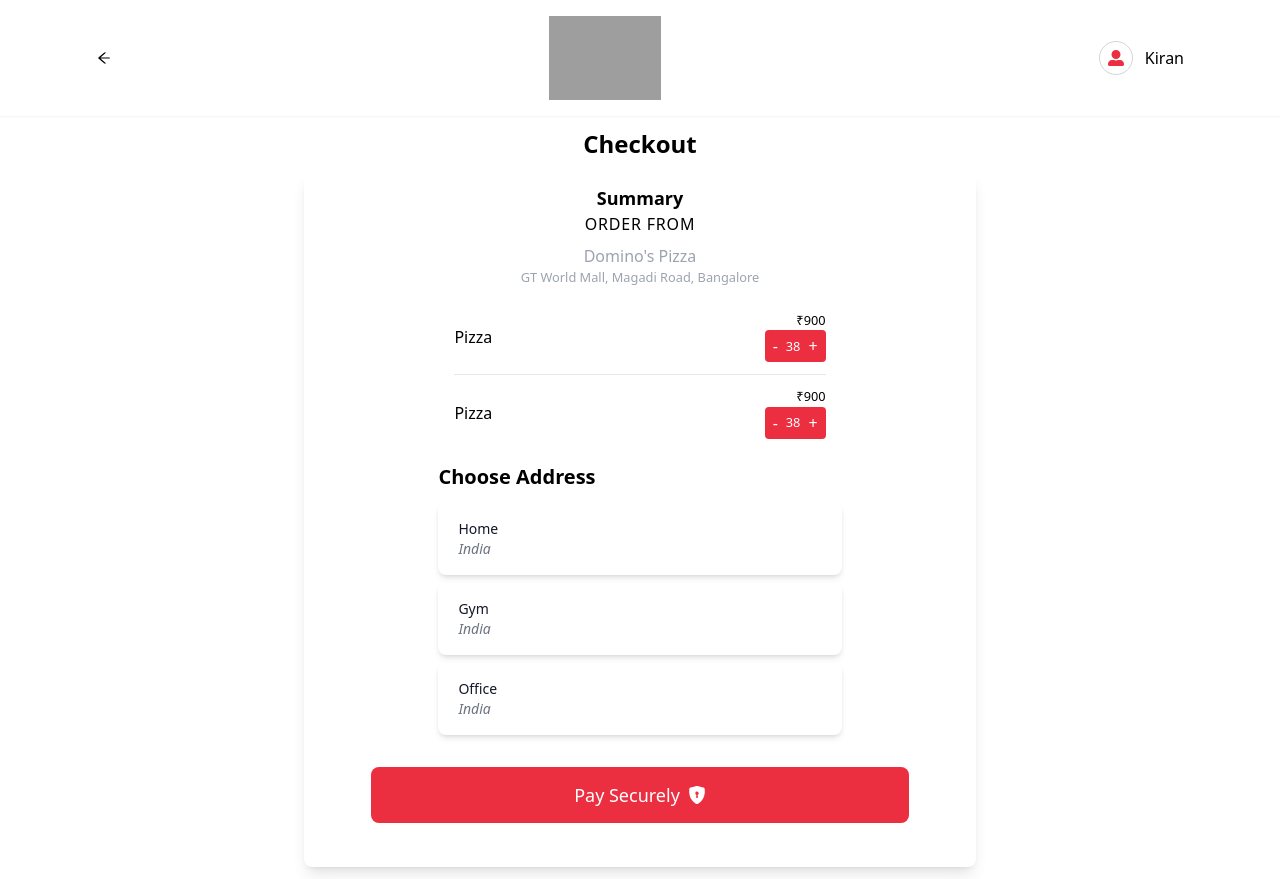
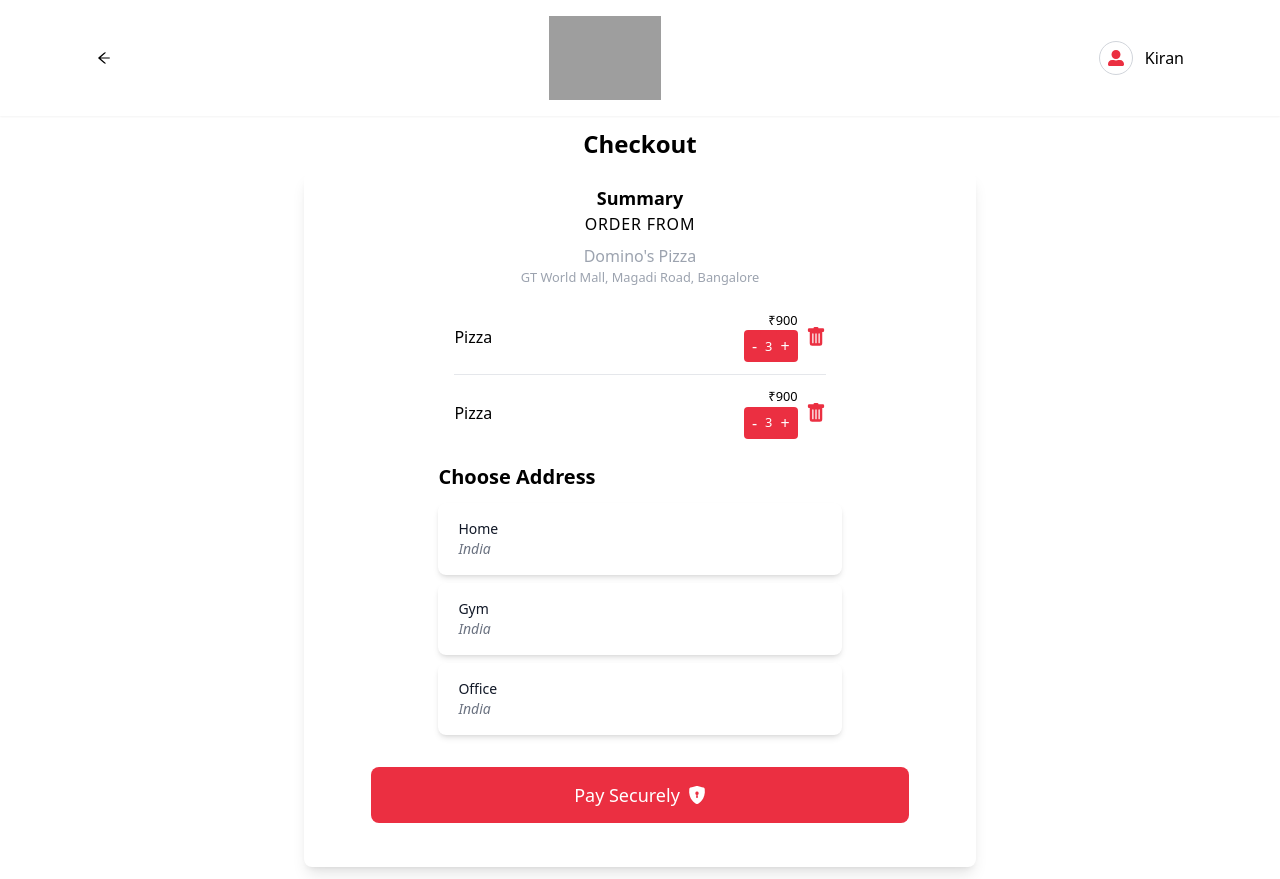
Before and after one commit to kirankuyate2157/zomato-project, a React (Create React App) app in the folder client/: page /checkout/order in a window 1280 px wide. Built offline with nearby package versions, Linux system fonts and the light colour scheme; grey boxes are pictures that could not be loaded.

Commit message:
cart reducer addition deletion done ♻✅

```diff
--- a/client/src/Components/Cart/CartContainer.jsx
+++ b/client/src/Components/Cart/CartContainer.jsx
@@ -75,6 +75,8 @@ const CartContainer = () => {
   const closeCart = () => setIsOpen(false);
   return (
     <>
+      {reduxState.length && (
+        <>
           {isOpen && (
             <div className="fixed w-full overflow-y-scroll h-48 bg-white  z-10 p-2 bottom-16  px-3">
               <div className="flex items-center justify-between md:px-20">
@@ -85,20 +87,16 @@ const CartContainer = () => {
 
               <div className="flex flex-col gap-2 md:px-20">
                 {reduxState.map((food) => (
-              <FoodItem
-                name={food.name}
-                quantity={food.quantity}
-                price={food.price}
-              />
+                  <FoodItem key={food._id} {...food} />
                 ))}
               </div>
             </div>
           )}
-      {reduxState.length && (
           <div className="fixed w-full bg-white z-10 p-2 px-3 bottom-0">
             <CartSM toggle={toggleCart} />
             <CartLg toggle={toggleCart} />
           </div>
+        </>
       )}
     </>
   );
--- a/client/src/Components/Cart/FoodItem.jsx
+++ b/client/src/Components/Cart/FoodItem.jsx
@@ -1,17 +1,49 @@
 import React from "react";
+import { BsTrashFill } from "react-icons/bs";
+import { useDispatch } from "react-redux";
 
+import {
+  DeleteCart,
+  IncQty,
+  DecQty,
+} from "../../Redux/Reducer/Cart/Cart.action";
 const FoodItem = (props) => {
+  const dispatch = useDispatch();
+  const deleteFoodFromCart = () => dispatch(DeleteCart(props._id));
+
+  const increment = () => dispatch(IncQty(props._id));
+  const decrement = () => {
+    if (props.quantity === 1) return;
+    dispatch(DecQty(props._id));
+  };
+
   return (
     <>
       <div className="flex items-center justify-between">
         <h5>{props.name}</h5>
+        <div className="flex items-center gap-2">
           <div className="flex flex-col items-end">
             <small>₹{parseInt(props.price) * parseInt(props.quantity)}</small>
             <div className="px-1 bg-zomato-400 text-white rounded flex items-center gap-1">
-                        <button className="p-1 bg-zomato-400 text-white rounded">-</button>
-                        <small>38</small>
-                        <button className="p-1 bg-zomato-400 text-white rounded">+</button>
+              <button
+                onClick={decrement}
+                className="p-1 bg-zomato-400 text-white rounded"
+              >
+                -
+              </button>
+              <small>{props.quantity}</small>
+              <button
+                onClick={increment}
+                className="p-1 bg-zomato-400 text-white rounded"
+              >
+                +
+              </button>
             </div>
+          </div>
+          <BsTrashFill
+            onClick={deleteFoodFromCart}
+            className="text-zomato-400 text-lg md:text-xl  "
+          />
         </div>
       </div>
       <hr className="my-1" />
--- a/client/src/Redux/Reducer/Cart/Cart.action.js
+++ b/client/src/Redux/Reducer/Cart/Cart.action.js
@@ -44,6 +44,7 @@ export const addCart = (newFood) => async (dispatch) => {
 };
 
 export const DeleteCart = (foodID) => async (dispatch) => {
+  console.log({ foodID });
   try {
     let cartData = { cart: [] };
 
```
Lines whose indentation alone changed are shown as unchanged.
